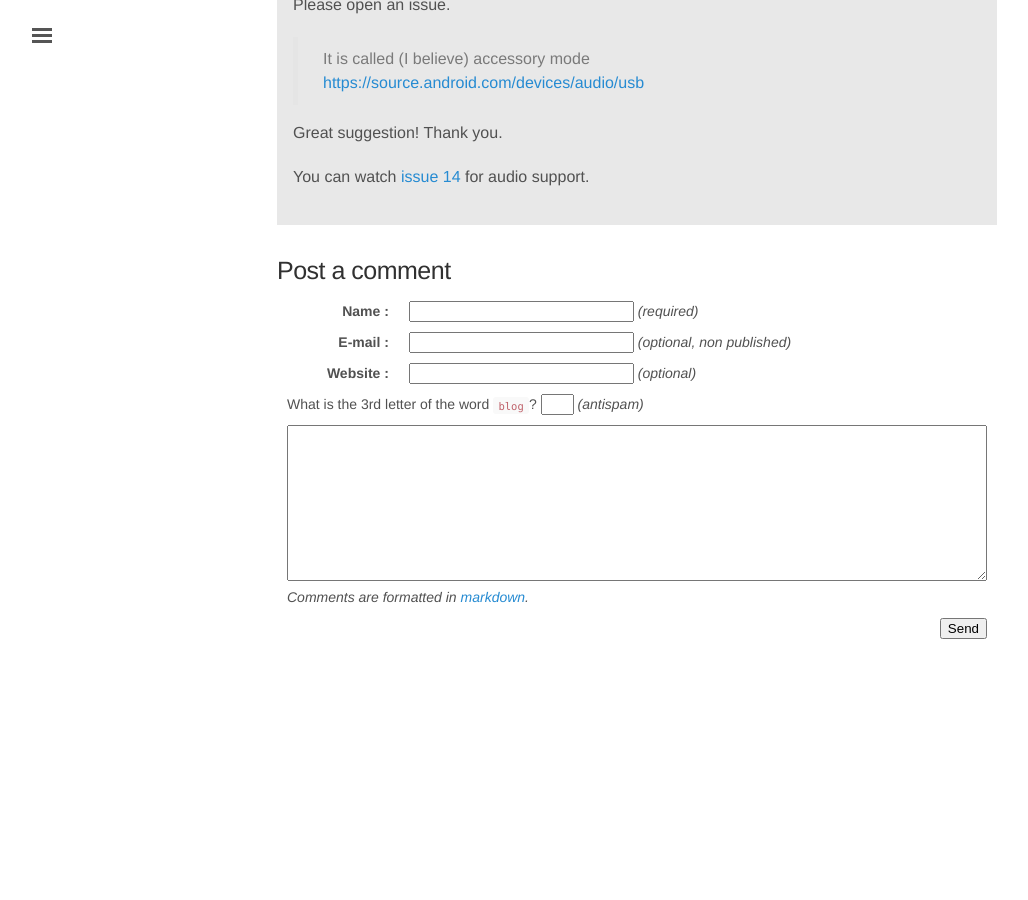
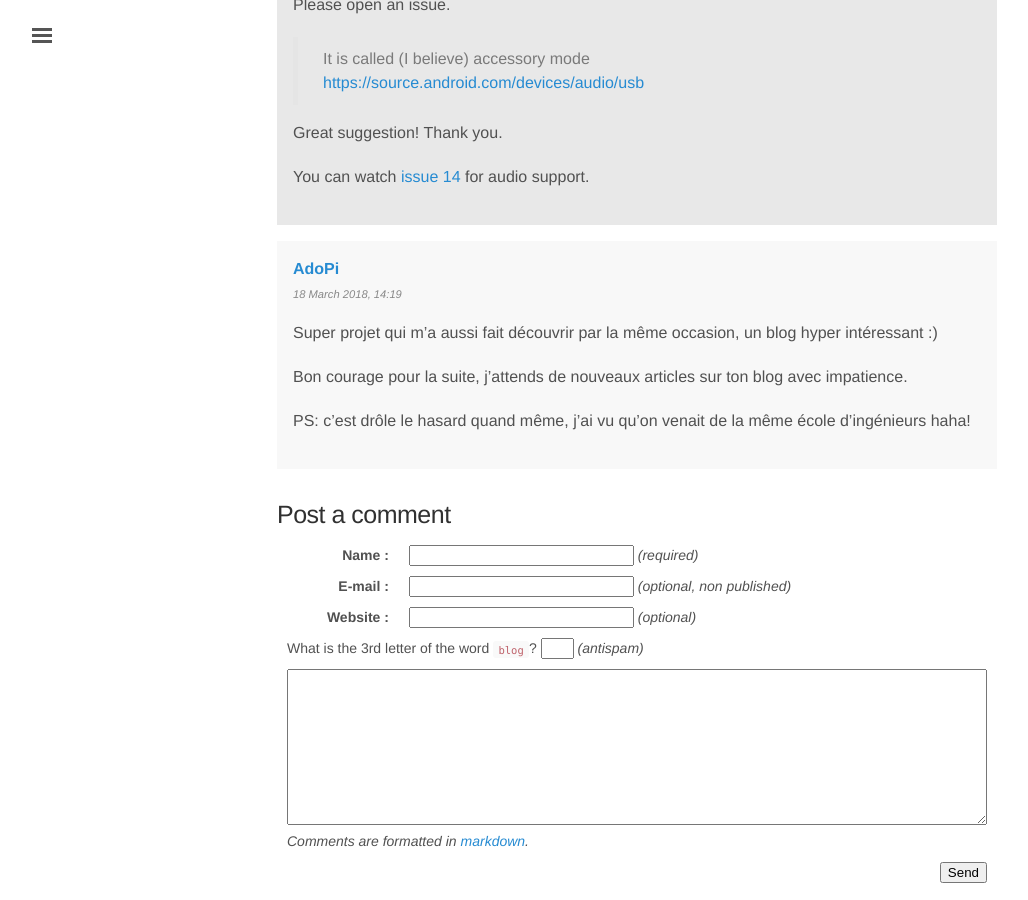
Before and after one commit to rom1v/blog.rom1v.com, a Jekyll site: the page built from _posts/2018-03-08-introducing-scrcpy.md, in a window 1280 px wide and 900 px high, scrolled down 16317 px. Shown: the whole window, without its empty margins (3-1031 px from the left). Built offline with Jekyll 4.4.1, drawn with Linux system fonts in a browser that asks for light colours; before the commit the page ends 16981 px from its top, so only the background shows below that.

Commit message:
Publish comment 31 for scrcpy

```diff
--- a/_data/comments-2018-03-introducing-scrcpy.yaml
+++ b/_data/comments-2018-03-introducing-scrcpy.yaml
@@ -279,3 +279,16 @@
     You can watch [issue 14] for audio support.
 
     [issue 14]: https://github.com/Genymobile/scrcpy/issues/14
+- id: 31
+  author: AdoPi
+  author-url: https://github.com/AdoPi
+  date: 2018-03-18 14:19:45+01:00
+  contents: |
+    Super projet qui m'a aussi fait découvrir par la même occasion,
+    un blog hyper intéressant :)
+
+    Bon courage pour la suite, j'attends de nouveaux articles sur ton blog avec
+    impatience.
+
+    PS: c'est drôle le hasard quand même, j'ai vu qu'on venait de la même école
+    d'ingénieurs haha!
```
